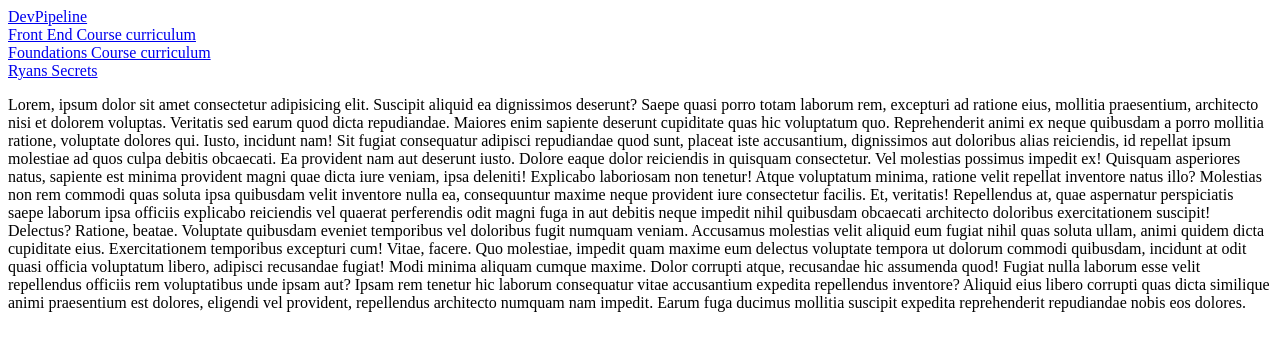
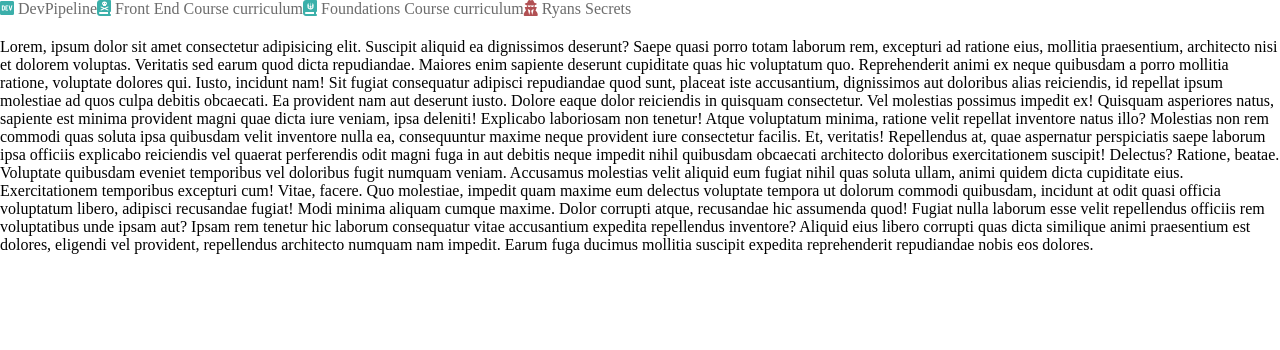
Before and after one commit to James-Devpipline/FE-21-Dynamic-Navbar, a plain HTML site: page index.html in a window 1280 px wide. Drawn offline with nearby package versions, Linux system fonts and the light colour scheme; files that its build step writes are made by us from their sources.

Commit message:
added fontawesome

```diff
--- a/index.html
+++ b/index.html
@@ -7,19 +7,27 @@
     <title>Dynamic Navbar</title>
 
     <link rel="stylesheet" href="style/style.css" />
+    <script
+      src="https://kit.fontawesome.com/40f4eba692.js"
+      crossorigin="anonymous"
+    ></script>
   </head>
   <body>
     <div class="page-content">
       <div class="navbar">
         <div class="button-one">
-          <a href="https://devpipeline.com/" target="_blank">DevPipeline</a>
+          <a href="https://devpipeline.com/" target="_blank"
+            ><i class="fa-brands fa-dev" style="color: #3bafaa"></i>
+            DevPipeline</a
+          >
         </div>
 
         <div class="button-two">
           <a
             href="https://classroom.devpipeline.com/course/view.php?id=4"
             target="_blank"
-            >Front End Course curriculum</a
+            ><i class="fa-solid fa-book-skull" style="color: #3bb0aa"></i> Front
+            End Course curriculum</a
           >
         </div>
 
@@ -27,7 +35,11 @@
           <a
             href="https://classroom.devpipeline.com/course/view.php?id=7"
             target="_blank"
-            >Foundations Course curriculum</a
+            ><i
+              class="fa-solid fa-book-journal-whills"
+              style="color: #3bb0aa"
+            ></i>
+            Foundations Course curriculum</a
           >
         </div>
 
@@ -35,7 +47,8 @@
           <a
             href="https://zippy-salamander-e86125.netlify.app/info.html"
             target="_blank"
-            >Ryans Secrets</a
+            ><i class="fa-solid fa-user-secret" style="color: #b15053"></i>
+            Ryans Secrets</a
           >
         </div>
       </div>
--- a/style/style.scss
+++ b/style/style.scss
@@ -0,0 +1,24 @@
+html,
+body {
+  margin: 0;
+  width: 100%;
+  height: 100%;
+
+  .page-content {
+    display: grid;
+    grid-template-rows: 0.3fr 1fr;
+    grid-template-columns: 100%;
+
+    .navbar {
+      display: flex;
+      flex-direction: row;
+
+      div {
+        & a {
+          text-decoration: none;
+          color: #6c6c6c;
+        }
+      }
+    }
+  }
+}
```
Also changed, not shown: style/style.css (added), 1 other file.
